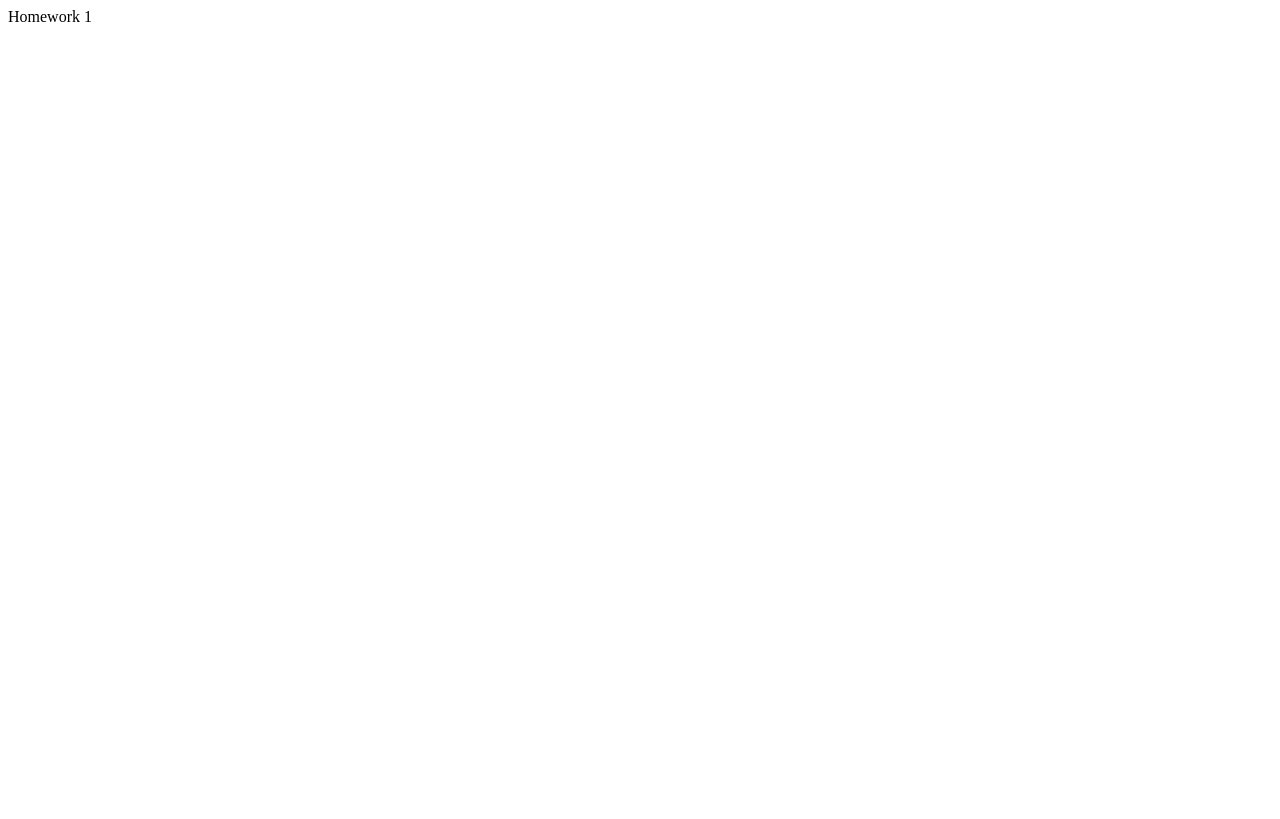
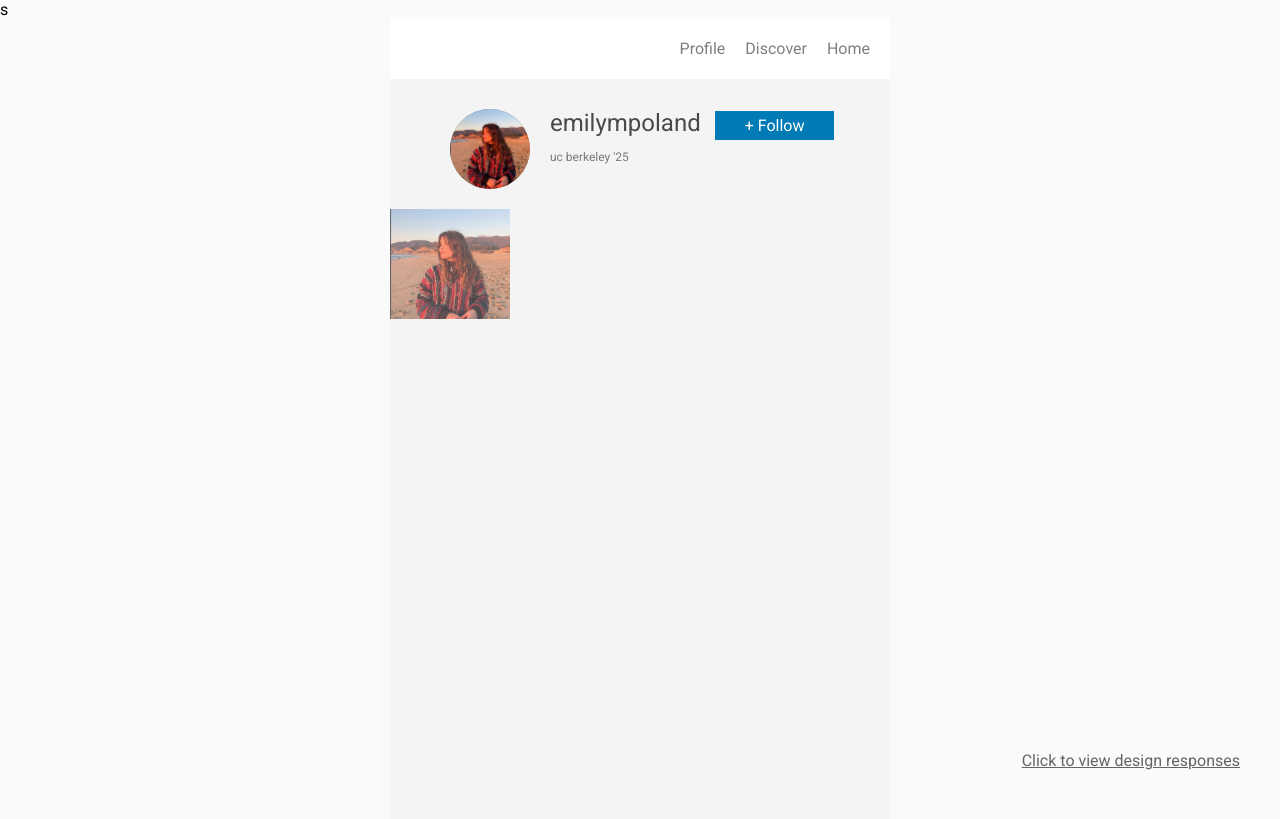
Before and after one commit to emilympoland/emilympoland.github.io, a plain HTML site: page homeworks/hw3/index.html in a window 1280 px wide. Drawn offline with Linux system fonts and the light colour scheme.

Commit message:
finished hw3

```diff
--- /dev/null
+++ b/homeworks/hw3/assets/css/initial.css
@@ -0,0 +1,112 @@
+#content {
+	width: 500px;
+	height: 100vh;
+	background: #f4f4f4;
+	margin: 0 auto;
+	position: relative;
+}
+
+#navbar {
+	height: 60px;
+	background: #ffffff;
+}
+
+.navbar-item {
+	float: right;
+	line-height: 60px;
+	opacity: 0.5;
+}
+
+#header {
+	position: relative;
+	top: 0px;
+	width: 100%;
+	height: 100px;
+	padding: 10px 0px;
+}
+
+#profile-pic {
+	display: inline-block;
+	height: 80px;
+	width: 80px;
+	margin: 20px 60px;
+	background-color: rgba(0, 0, 0, 0.5);
+}
+
+#information {
+	display: inline-block;
+	position: absolute;
+	height: 80px;
+	left: 170px;
+	margin-top: 10px;
+	margin-left: -10px;
+	color: rgba(0,0,0, .7);
+}
+
+#username {
+	font-size: 24px;
+	display: inline-block;
+	margin-top: 10px;
+}
+
+#follow-button {
+	background: #007bb5;
+	display: inline-block;
+	margin-top: 10px;
+	margin-left: 10px;
+	color: white;
+}
+
+#about {
+	font-size: 12px;
+	margin-top: 8px;
+	color: rgba(0,0,0, .5);
+	line-height: 1.5em;
+	width: 270px;
+}
+
+.row {
+	width: 100%;
+	height: 120px;
+	text-align: center;
+}
+
+.item {
+	position: relative;
+	background-color: rgba(0, 0, 0, 0.5);
+	display: inline-block;
+	opacity: 0.7;
+	overflow: hidden;
+}
+
+.item, #profile-pic {
+	position: relative;
+}
+
+#design {
+	text-decoration: underline;
+	color: black;
+	opacity: 0.6;
+	transition: 0.2s;
+	text-align: center;
+	position: fixed;
+	right: 40px;
+	bottom: 30px;
+}
+
+#design:hover {
+	opacity: 1;
+	text-decoration: underline;
+}
+
+img {
+	height: 100%;
+	position: absolute;
+	left: 50%;
+	transform: translateX(-50%);
+}
+
+html, body {
+	background: #fafafa;
+	font-family: 'Roboto', sans-serif;
+}
--- /dev/null
+++ b/homeworks/hw3/assets/css/style.css
@@ -0,0 +1,83 @@
+/* PROBLEM 1: Remove white margin of body, html */
+/* YOUR CODE HERE */
+html, body {
+	margin: 0 auto;
+}
+
+/* PROBLEM 2: Select profile picture and make it round */
+/* YOUR CODE HERE */
+#profile-pic {
+	border-radius: 50%;
+    overflow: hidden;
+}
+
+/* PROBLEM 3: Flesh our your follow button! 5 px for the
+top and bottom, 30 for the left and right*/
+/* YOUR CODE HERE */
+#follow-button {
+    padding: 5px 30px;
+}
+
+/* PROBLEM 4: Turn items into a square, 120x120 px image */
+/* YOUR CODE HERE */
+#pictures {
+    height: 120px;
+    width: 120px;
+    position: relative; /* Ensure relative positioning for absolutely positioned content inside */
+    overflow: hidden;
+}
+
+
+/* PROBLEM 5: Create a 10 px horizontal space between items */
+/* YOUR CODE HERE */
+.item {
+    width: 120px;
+    height: 120px;
+    margin-right: 10px;
+}
+
+/* PROBLEM 6: Create a 10px vertical space between rows */
+/* YOUR CODE HERE */
+.row {
+    margin-top: 10px;
+    margin-bottom: 10px;
+    /* display: flex;*/
+}
+
+/* PROBLEM 7: Add 20px of space between each navigation item */
+/* YOUR CODE HERE */
+.navbar-item {
+    margin-right: 20px;
+}
+
+/* PROBLEM 8: Create a hover effect, so that items will have
+full opacity when hovered over! It should also have a
+transition period of 0.2 seconds*/
+/* YOUR CODE HERE */
+.item:hover {
+    transition: opacity 0.2s ease;
+    opacity: 1;
+}
+
+/* PROBLEM 9: Add a click effect to the follow button, so
+the font becomes size 18 px when clicked on - as a result, the button will become
+larger when clicked on!*/
+/* YOUR CODE HERE */
+#follow-button:active {
+    font-size: 18px;
+}
+
+/* PROBLEM 10: Add a hover effect such that the text of the
+navigation has an opacity of 1 when hovered over!*/
+/* YOUR CODE HERE */
+.navbar-item:hover {
+    opacity: 1; /* Full opacity on hover */
+}
+
+/* PROBLEM 11: In one selection, make the follow button, picture
+items, and nav bar items have a pointer cursor */
+#follow-button,
+.item,
+.navbar-item {
+    cursor: pointer;
+}
--- /dev/null
+++ b/homeworks/hw3/assets/css/wdd.css
@@ -0,0 +1,199 @@
+body {
+    margin: 0px;
+    font-family: 'Karla';
+    background: #f7f5f2;
+    padding: 60px;
+}
+
+a {
+	color: inherit;
+	text-decoration: none;
+}
+
+p:first-child {
+    font-style: italic;
+}
+
+p:nth-child(2) {
+    opacity: 0.8;
+}
+
+.img-scaled {
+    width: 100%;
+}
+
+.img-scaled-wh {
+    width: 100%;
+    height: 100%:
+}
+
+.clear {
+    clear: both;
+}
+
+* {
+    outline: none;
+}
+
+#data {
+	display: none;
+}
+
+.tag {
+	color: #6392c0;
+}
+
+.element {
+	color: #de6868;
+}
+
+#container {
+    width: 720px;
+    margin: 0px auto;
+    background: white;
+    box-shadow: 0px 0px 5px #edeae5;
+    border-radius: 2px;
+    position: relative;
+    padding: 30px 0px;
+}
+#header {
+    background: #78c272;
+    padding: 15px;
+    color: white;
+    width: 270px;
+}
+#header-caption-logo {
+    width: 20px;
+    float: left;
+}
+#header-caption-name {
+    float: left;
+    margin-left: 5px;
+    font-size: 12px;
+    font-weight: 700;
+    line-height: 15px;
+}
+#header-caption {
+    margin-bottom: 6px;
+    opacity: 0.6;
+}
+#header-title {
+    font-size: 18px;
+    font-weight: 300;
+    float: left;
+}
+#header-due {
+    float: left;
+    font-size: 18px;
+    font-weight: 300;
+    margin-left: 10px;
+    padding-left: 10px;
+    border-left: 2px solid rgba(255, 255, 255, 0.15);
+}
+.section {
+    margin: 30px 0px;
+    padding: 0px 30px;
+}
+#submission-header, .info-title {
+    text-align: left;
+    color: #78c272;
+    font-size: 24px;
+    font-weight: 700;
+    margin-bottom: 15px;
+}
+#submission-content, .info-content {
+    padding: 15px;
+    background: rgba(120, 194, 114, 0.1);
+    border-radius: 2px;
+    color: #4c5765;
+}
+.info-required {
+    font-size: 13px;
+    font-weight: 700;
+    opacity: 0.75;
+    margin-bottom: 10px;
+}
+.info-intro {
+    line-height: 24px;
+    font-size: 16px;
+    opacity: 0.75;
+}
+.info {
+    margin-bottom: 30px;
+}
+.info a {
+    font-weight: 700;
+    color: black;
+    opacity: 0.9;
+}
+.body-header {
+    font-size: 24px;
+    font-weight: 700;
+    color: #78c272;
+    margin-top: 36px;
+}
+.body p {
+    line-height: 24px;
+}
+.body img {
+	width: 100%;
+}
+.body a {
+	color: #78c272;
+}
+.body li {
+    line-height: 24px;
+}
+.body {
+    color: #4c5765;
+}
+.body .caption {
+    opacity: 0.6;
+}
+#submission {
+    padding: 0px 30px;
+}
+#submission-content p, #submission-content li {
+    line-height: 24px;
+    opacity: 0.75;
+}
+
+#announcement-heading {
+    text-align: right;
+    color: #de6868;
+    font-weight: 700;
+    font-size: 24px;
+    margin-bottom: 15px;
+}
+#announcement-content {
+    padding: 15px;
+    background: rgba(222, 104, 104, 0.1);
+    color: #4c5765;
+    font-size: 12px;
+    line-height: 24px;
+    border-radius: 2px;
+}
+.download {
+    background: #78c272;
+    color: white;
+    width: 240px;
+    text-align: center;
+    padding: 15px 0px;
+    border-radius: 2px;
+    font-size: 13px;
+    font-weight: 700;
+    margin: 30px auto;
+    cursor: pointer;
+}
+#announcement .link {
+    background: #de6868;
+    width: 320px;
+    font-size: 13px;
+    font-weight: 700;
+    color: white;
+    text-align: center;
+    padding: 15px 0px;
+    margin: 30px auto;
+    border-radius: 2px;
+    cursor: pointer;
+}
--- a/homeworks/hw3/index.html
+++ b/homeworks/hw3/index.html
@@ -1,6 +1,50 @@
 <!DOCTYPE html>
 <html>
-    <body>
-        Homework 1
-    </body>
+	<head>
+		<!-- PROBLEM 0:
+		Link the CSS stylesheet called style.css found in the assets/css folder -->
+		<link rel="stylesheet" type="text/css" href="assets/css/style.css" />
+		<link rel="stylesheet" type="text/css" href="assets/css/initial.css">
+		<meta name="viewport" content="width=device-width, initial-scale=1.0">
+		<meta charset="utf-8">
+		<link href="https://fonts.googleapis.com/css?family=Roboto" rel="stylesheet">
+	</head>
+	<body>s
+	<div id="content">
+		<div id="navbar">
+			<div class="navbar-item">Home</div>
+			<div class="navbar-item">Discover</div>
+			<div class="navbar-item">Profile</div>
+		</div>
+		<div id="header">
+			<div id="profile-pic"> <img src="assets/img/profile.jpg"/> </div>
+			<div id="information">
+				<div id="username">emilympoland</div>
+				<div id="follow-button">+ Follow</div>
+				<div id="about">
+					<!-- Replace the lorem ipsum filler text and write your about me here! -->
+					uc berkeley '25
+				</div>
+			</div>
+		</div>
+		<div id="pictures">
+			<div class="row">
+				<div class="item"> <img src="assets/img/profile.jpg"/> </div>
+				<div class="item"> <img src="assets/img/profile.jpg"/> </div>
+				<div class="item"> <img src="assets/img/profile.jpg"/> </div>
+			</div>
+			<div class="row">
+				<div class="item"> <img src="assets/img/profile.jpg"/> </div>
+				<div class="item"> <img src="assets/img/profile.jpg"/> </div>
+				<div class="item"> <img src="assets/img/profile.jpg"/> </div>
+			</div>
+			<div class="row">
+				<div class="item"> <img src="assets/img/profile.jpg"/> </div>
+				<div class="item"> <img src="assets/img/profile.jpg"/> </div>
+				<div class="item"> <img src="assets/img/profile.jpg"/> </div>
+			</div>
+		</div>
+	</div>
+	<a href="design_responses.html" id="design">Click to view design responses</a>
+	</body>
 </html>
```
Also changed, not shown: homeworks/hw3/design_responses.html (added, +49 -0 lines), homeworks/hw3/assets/img/example.png (added), homeworks/hw3/assets/img/logo.png (added), homeworks/hw3/assets/img/profile.jpg (added), 4 other files.
